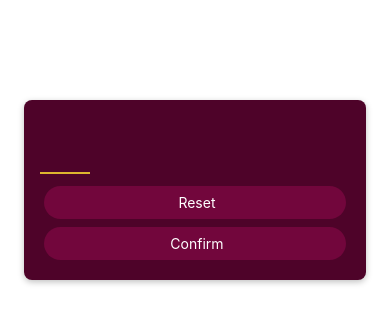
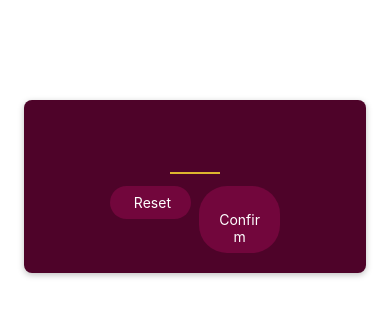
Before and after one commit to NaveedMaq/guess-game-app, a React Native app: screen / in a window 390 px wide. Shown: the top 324 px of the page. Built offline with nearby package versions, Linux system fonts and the light colour scheme.

Commit message:
feat: make buttons beutiful on start screenn

```diff
--- a/screens/StartGameScreen.tsx
+++ b/screens/StartGameScreen.tsx
@@ -11,8 +11,14 @@ function StartGameScreen() {
         autoCapitalize="none"
         autoCorrect={false}
       />
-      <PrimaryButton>Reset</PrimaryButton>
-      <PrimaryButton>Confirm</PrimaryButton>
+      <View style={styles.buttonsContainer}>
+        <View style={styles.buttonContainer}>
+          <PrimaryButton>Reset</PrimaryButton>
+        </View>
+        <View style={styles.buttonContainer}>
+          <PrimaryButton>Confirm</PrimaryButton>
+        </View>
+      </View>
     </View>
   );
 }
@@ -32,6 +38,9 @@ const styles = StyleSheet.create({
     shadowRadius: 6,
     shadowOpacity: 0.25,
     // ios ->
+
+    alignItems: 'center',
+    justifyContent: 'center',
   },
 
   numberInput: {
@@ -46,6 +55,14 @@ const styles = StyleSheet.create({
     fontWeight: 'bold',
     textAlign: 'center',
   },
+
+  buttonsContainer: {
+    flexDirection: 'row',
+  },
+
+  buttonContainer: {
+    flex: 1,
+  },
 });
 
 export default StartGameScreen;
```
